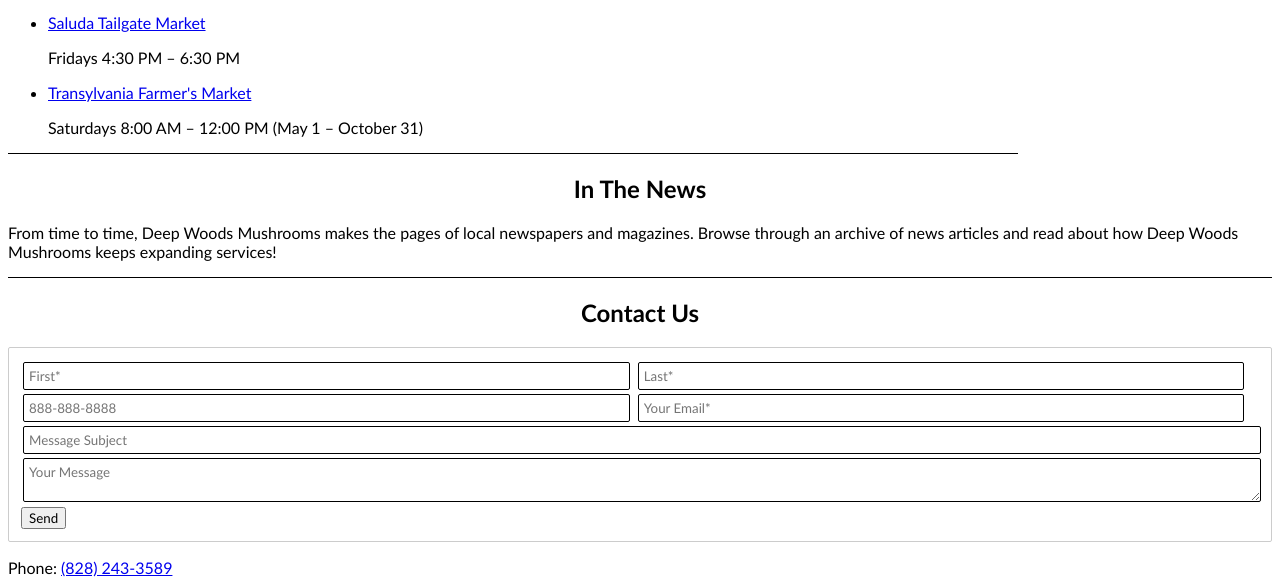
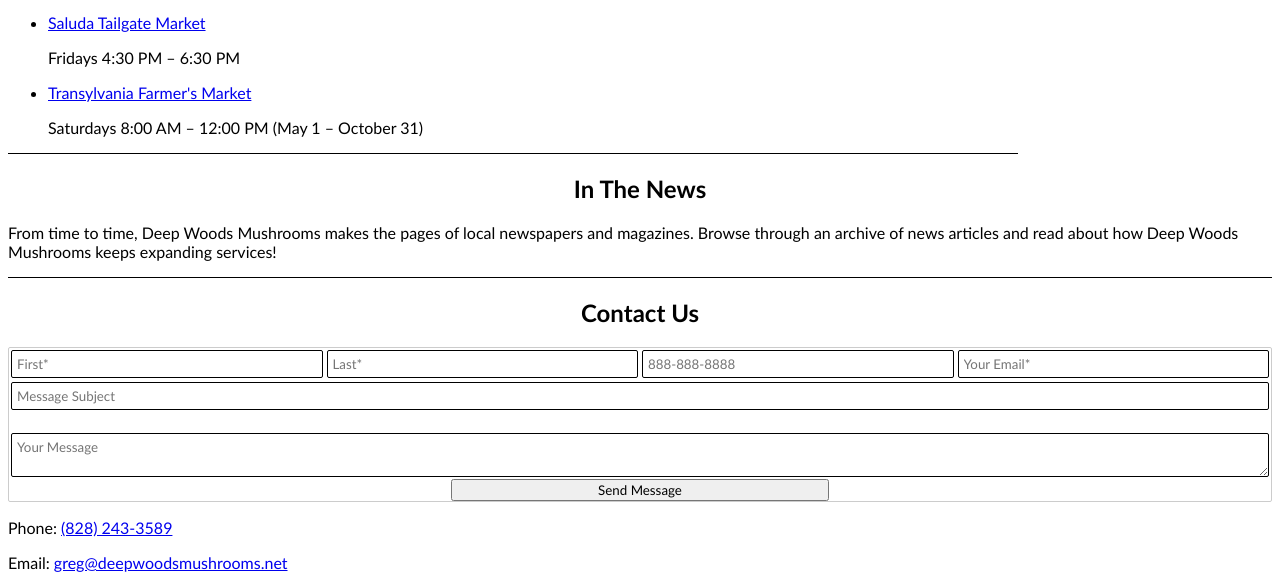
Before and after one commit to DakotaFritz/deep_woods_mushrooms, a plain HTML site: page index.html in a window 1280 px wide. Shown: the part 2586-3171 px from the top of the page. Drawn offline with nearby package versions, Linux system fonts and the light colour scheme; some packages are replaced by stand-ins of ours.

Commit message:
edits to contact form, began mailto for form

```diff
--- a/index.html
+++ b/index.html
@@ -139,14 +139,14 @@
 
             <div id="section_5" class="page page5">
                 <h2 class="section_heading">Contact Us</h2>
-                <form>
+                <form class="contact_form">
                     <input type="text" id="first_name" name="first_name" placeholder="First*"required>
                     <input type="text" id="last_name" name="last_name" placeholder="Last*" required><br>
                     <input type="number" id="phone" name="phone" placeholder="888-888-8888">
                     <input type="email" id="email" name="email" placeholder="Your Email*" required><br>
                     <input type="text" id="subject" name="subject" placeholder="Message Subject"><br>
                     <textarea id="message" name="message" placeholder="Your Message"></textarea><br>
-                    <button type="submit">Send</button>
+                    <button type="submit" class="submit_form">Send Message</button>
                 </form>
                 <p>Phone: <a href="tel:8282433589">(828) 243-3589</a></p>
                 <p>Email: <a href="mailto:greg@deepwoodsmushrooms.net?subject=Mushrooms">greg@deepwoodsmushrooms.net</a></p>
--- a/script.js
+++ b/script.js
@@ -65,3 +65,15 @@ function initMap() {
 $(".pizza").click(function() {
     $(".pizza-slide").slideToggle();
 });
+
+let firstName = document.getElementById("#first_name");
+let lastName = document.getElementById("#last_name");
+let phone = document.getElementById("#phone");
+let email = document.getElementById("#email");
+let subject = document.getElementById("#subject")
+let messageContent = document.getElementById("#message");
+
+$("submit_form").click(function() {
+    var mailto = "mailto:greg@deepwoodsmushrooms.net?subject=" + subject.value + "&body=" + messageContent.value;
+    window.location.href = mailto;
+})
--- a/styles.css
+++ b/styles.css
@@ -95,7 +95,7 @@ nav li:hover {
 .nav_bar {
  display: flex;
  flex-direction: column;
- flex-wrap:wrap;
+ flex-wrap: wrap;
  justify-content: space-around;
  background-color: tan;
  overflow: hidden;
@@ -129,14 +129,14 @@ nav li:hover {
     border-radius: 2px;
 }
 
-form {
-  padding: 12px;
-  border: 1px solid #ccc;
-  border-radius: 2px;
-  box-sizing: border-box;
-  margin-top: 6px;
-  margin-bottom: 16px;
-  resize: vertical;
+.contact_form {
+    display: flex;
+    flex-wrap: wrap;
+    border: 1px solid #ccc;
+    border-radius: 2px;
+    margin-top: 6px;
+    margin-bottom: 16px;
+    resize: vertical;
 }
 
 form #subject,
@@ -148,7 +148,7 @@ form #first_name,
 form #last_name,
 form #phone,
 form #email {
-    width: 49%;
+    flex-grow: 1;
 }
 
 form #subject,
@@ -161,6 +161,12 @@ border: 1px solid black;
 border-radius: 2px;
 margin: 2px;
 padding: 5px;
+}
+
+.submit_form {
+    width: 30%;
+    margin-left: 35%;
+    margin-right: 35%;
 }
 
 .offerings_sub {
```
